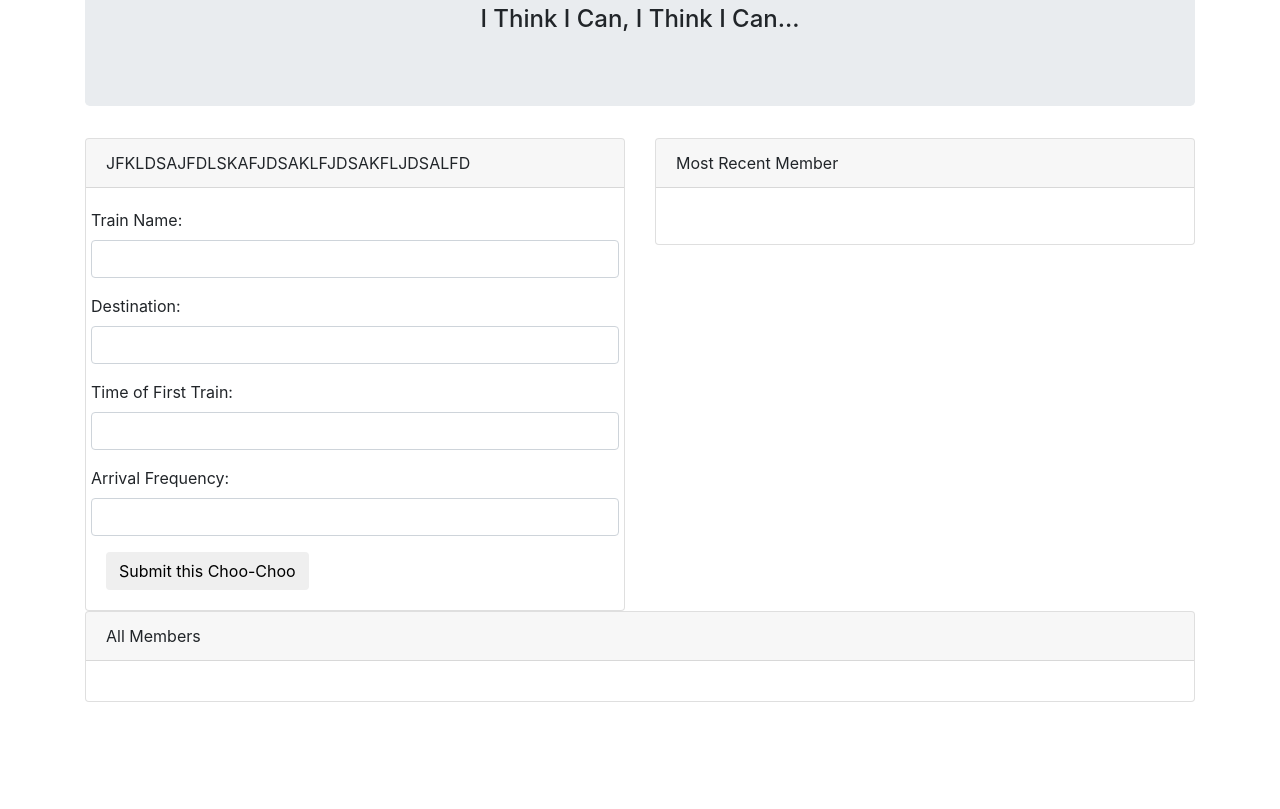
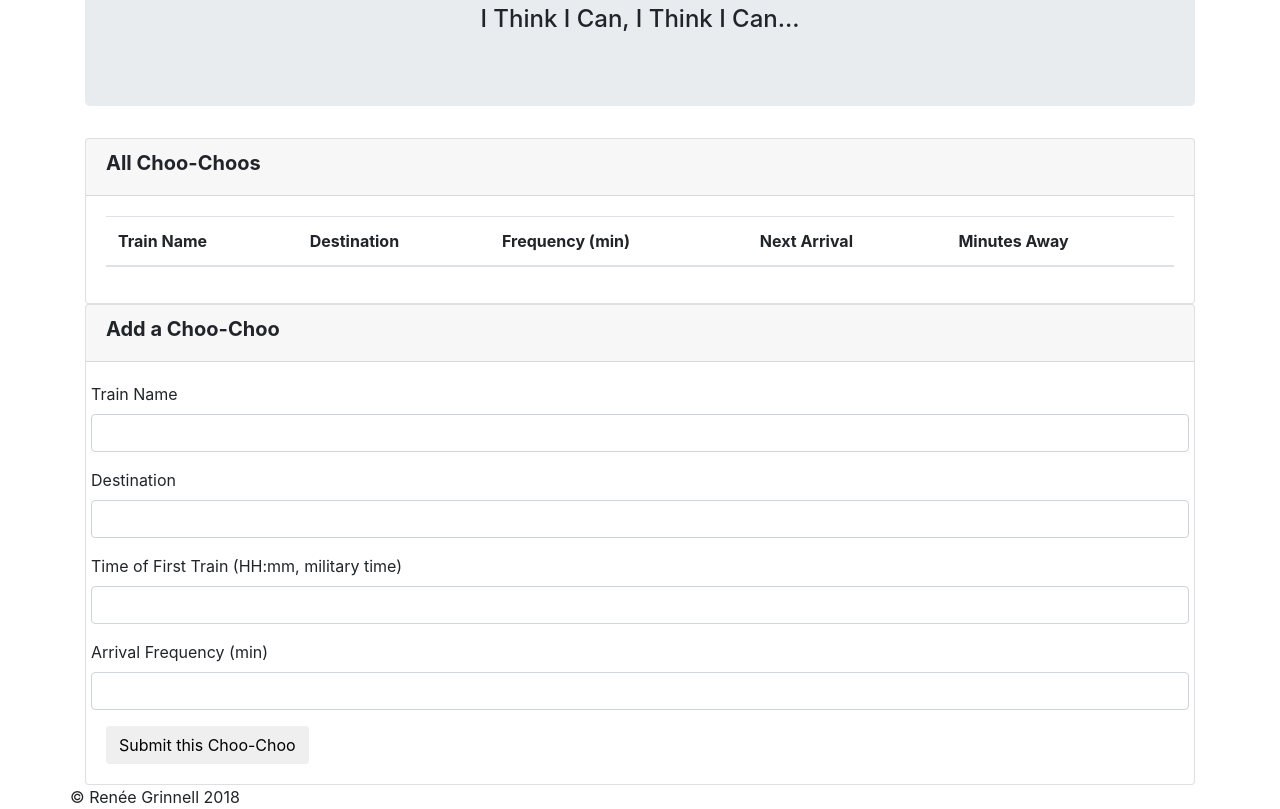
Before and after one commit to reneegrinnell/ChooChooScheduler, a plain HTML site: page index.html in a window 1280 px wide. Shown: the part 115-924 px from the top of the page. Before the commit the page ends 817 px from the top, so only its background shows below. Drawn offline with nearby package versions, Linux system fonts and the light colour scheme; no server answers.

Commit message:
firebase success!

```diff
--- a/assets/css/style.css
+++ b/assets/css/style.css
@@ -0,0 +1,4 @@
+footer {
+    margin-top: 20px;
+    text-align: center;
+}
--- a/index.html
+++ b/index.html
@@ -30,11 +30,32 @@
 
         <div class="row">
 
-            <!-- Train info card-->
-            <div class="col-lg-6">
+            <!-- Wells for displaying all users -->
+            <div class="col-lg-12">
                 <div class="card">
                     <div class="card-header">
-                        JFKLDSAJFDLSKAFJDSAKLFJDSAKFLJDSALFD
+                        <h5><strong>All Choo-Choos</strong></h5>
+                    </div>
+                    <div class="card-body">
+                        <table class="table" id="trains">
+                            <thead>
+                                <th>Train Name</th>
+                                <th>Destination</th>
+                                <th>Frequency (min)</th>
+                                <th>Next Arrival</th>
+                                <th>Minutes Away</th>
+                            </thead>
+                            <tbody id="fullTrainList"></tbody>
+                        </table>
+                    </div>
+                </div>
+            </div>
+
+            <!-- Train info card-->
+            <div class="col-lg-12">
+                <div class="card">
+                    <div class="card-header">
+                        <h5><strong>Add a Choo-Choo</strong></h5>
                     </div>
 
                     <div class="card-body">
@@ -42,55 +63,30 @@
                         <!-- Train data entry form-->
                         <form role="form">
                             <div class="form-group row">
-                                <label for="trainName-input">Train Name:</label>
+                                <label for="trainName-input">Train Name</label>
                                 <input class="form-control" id="trainName-input" type="text">
                             </div>
                             <div class="form-group row">
-                                <label for="trainDestination-input">Destination:</label>
+                                <label for="trainDestination-input">Destination</label>
                                 <input class="form-control" id="trainDestination-input" type="text">
                             </div>
                             <div class="form-group row">
-                                <label for="firstTrainTime-input">Time of First Train:</label>
-                                <input class="form-control" id="firstTrainTime-input" type="number">
+                                <label for="firstTrainTime-input">Time of First Train (HH:mm, military time)</label>
+                                <input class="form-control" id="firstTrainTime-input" type="text">
                             </div>
                             <div class="form-group row">
-                                <label for="trainFrequency-input">Arrival Frequency:</label>
-                                <input class="form-control" id="trainFrequency-input" type="number"></textarea>
+                                <label for="trainFrequency-input">Arrival Frequency (min)</label>
+                                <input class="form-control" id="trainFrequency-input" type="text"></textarea>
                             </div>
-                            <button class="btn btn-default" id="add-user" type="submit">Submit this Choo-Choo</button>
+                            <button class="btn btn-default" id="addTrain" type="submit">Submit this Choo-Choo</button>
                         </form>
 
                     </div>
                 </div>
             </div>
 
-            <!-- Most Recent Member Card -->
-            <div class="col-lg-6">
-                <div class="card">
-                    <div class="card-header">
-                        Most Recent Member
-                    </div>
-                    <div class="card-body" id="recent-member">
-                        <h2 id="name-display"></h2>
-                        <h4 id="email-display"></h4>
-                        <h4 id="age-display"></h4>
-                        <p id="comment-display"></p>
-                    </div>
-                </div>
+            <footer>&copy; Renée Grinnell 2018</footer>
 
-            </div>
-
-            <!-- Wells for displaying all users -->
-            <div class="col-lg-12">
-                <div class="card">
-                    <div class="card-header">
-                        All Members
-                    </div>
-                    <div class="card-body">
-                        <div id="full-member-list"></div>
-                    </div>
-                </div>
-            </div>
         </div>
 
         <!-- jQuery -->
@@ -150,7 +146,7 @@
                 console.log(childSnapshot.val().joinDate);
 
                 // Full list of items to the well
-            $("#fullTrainLst").append("<div class='well'><span class='nameOfTrain'> " +
+                $("#fullTrainList").append("<div class='well'><span class='nameOfTrain'> " +
                     childSnapshot.val().trainName +
                     " </span><span class='destinationOfTrain'> " + childSnapshot.val().trainDestination +
                     " </span><span class='timeOfFirstTrain'> " + childSnapshot.val().firstTrainTime +
```
Lines whose indentation alone changed are shown as unchanged.
